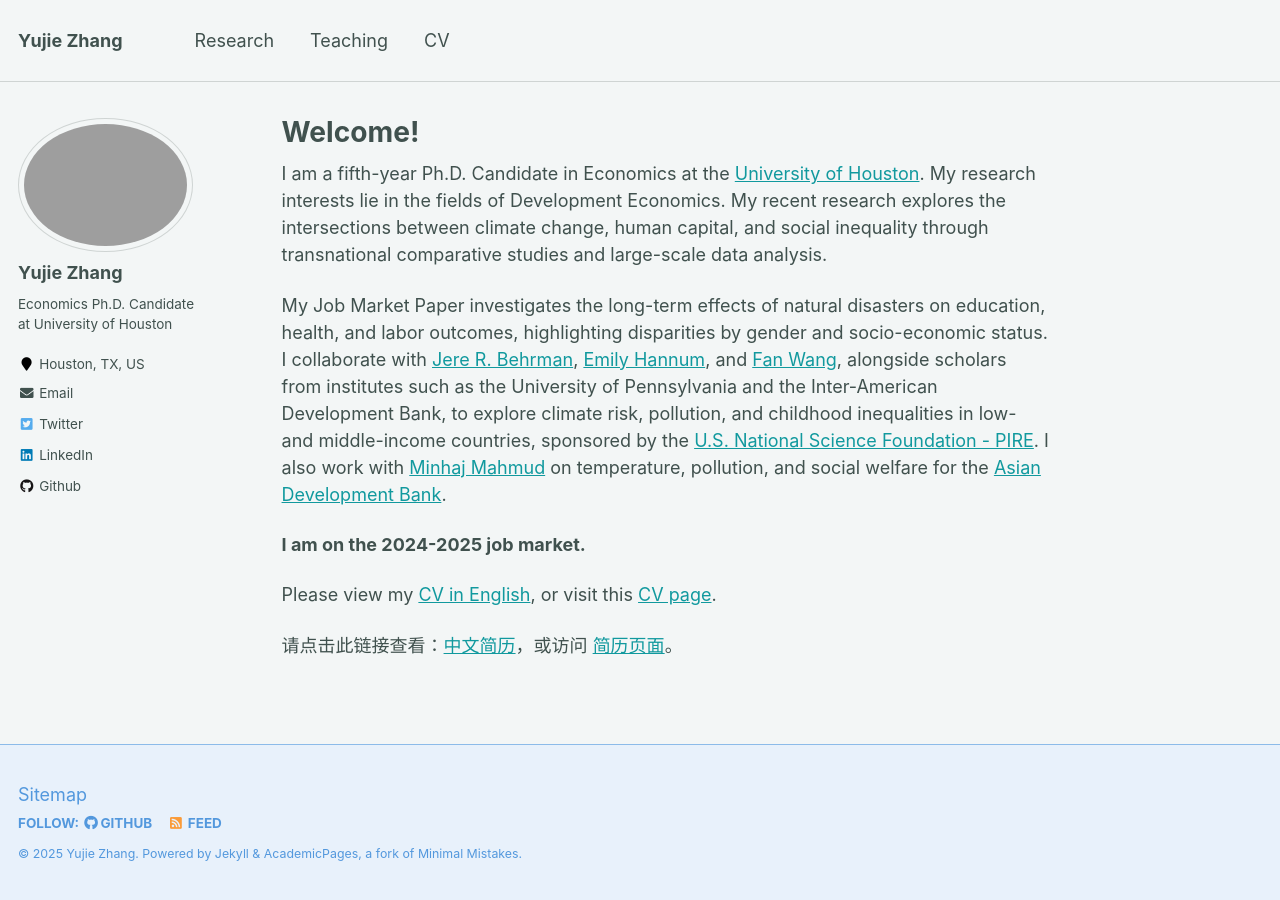
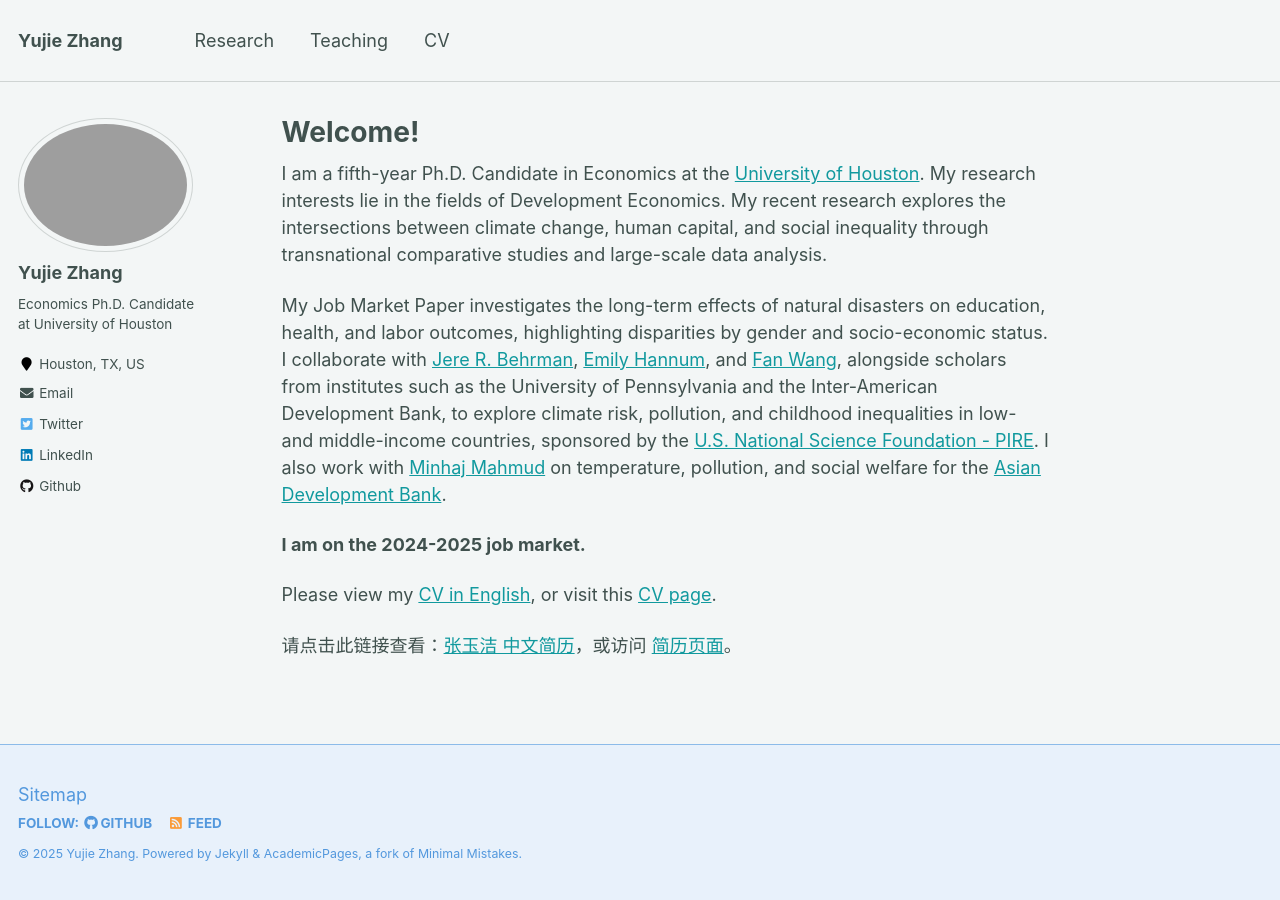
Before and after one commit to yujiezhangecon/yujiezhangecon.github.io, a Jekyll site: the page built from _pages/about.md, in a window 1280 px wide. Built offline with Jekyll 4.4.1, drawn with Linux system fonts in a browser that asks for light colours.

Commit message:
Update about.md

```diff
--- a/_pages/about.md
+++ b/_pages/about.md
@@ -23,7 +23,7 @@ I also work with [Minhaj Mahmud](https://blogs.adb.org/author/minhaj-mahmud) on
 
 Please view my <a href="/YujieZhang_CV.pdf">CV in English</a>, or visit this [CV page](https://yujiezhangecon.github.io/cv/).
 
-请点击此链接查看：<a href="/YujieZhang_CV_CHN.pdf">中文简历</a>，或访问 [简历页面](https://yujiezhangecon.github.io/cv/)。
+请点击此链接查看：<a href="/YujieZhang_CV_CHN.pdf">张玉洁 中文简历</a>，或访问 [简历页面](https://yujiezhangecon.github.io/cv/)。
 
 <!--
 Please view my <a href="/YujieZhang_CV.pdf">CV</a> and <a href="/YujieZhang_Resume.pdf">Resume</a>, or visit this [CV page](https://yujiezhangecon.github.io/cv/).
```
